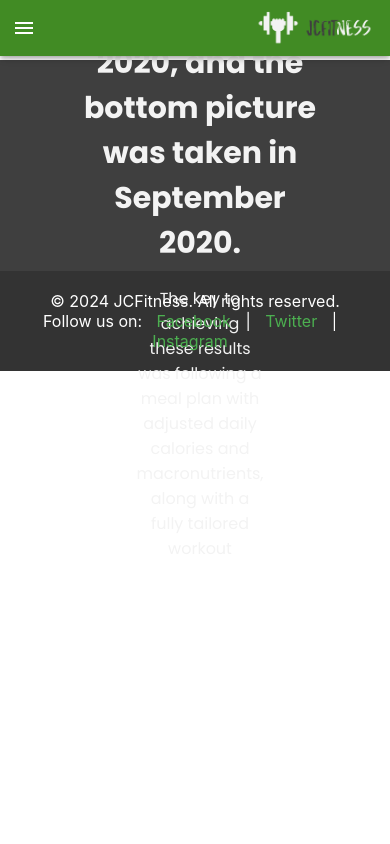
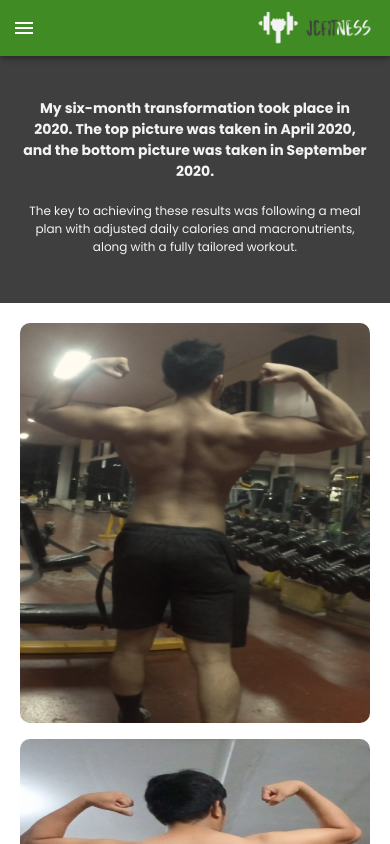
Before and after one commit to Caloy1218/FitnessWebsite, a React (Create React App) app in the folder Client/jcf-fitness/: page /transformations in a window 390 px wide. Shown: the top 844 px of the page. Built offline with nearby package versions, Linux system fonts and the light colour scheme.

Commit message:
Added Responsiveness transformation components.

```diff
--- a/Client/jcf-fitness/package.json
+++ b/Client/jcf-fitness/package.json
@@ -15,6 +15,8 @@
     "react-dom": "^18.3.1",
     "react-router-dom": "^6.24.1",
     "react-scripts": "5.0.1",
+    "react-slick": "^0.30.2",
+    "slick-carousel": "^1.8.1",
     "web-vitals": "^2.1.4"
   },
   "scripts": {
--- a/Client/jcf-fitness/src/components/Transformation/Transformation.css
+++ b/Client/jcf-fitness/src/components/Transformation/Transformation.css
@@ -1,22 +1,72 @@
-.transformation-container{
+.transformation-container {
     margin-top: 60px;
     font-family: 'Poppins', Arial, sans-serif;
-}
-.transformation-title{
-    height:25vh;
+  }
+
+  .transformation-title {
+    height: 25vh;
     display: flex;
     text-align: center;
     flex-direction: column;
     background: #3f3f3f;
-    justify-content:center;
+    justify-content: center;
     align-items: center;
     padding: 0 200px;
     color: #f3f3f3;
     gap: 20px;
-}
-.transformation-title h1{
-    font-size: 30px;
-}
-.transformation-title p{
+  }
 
-}
+  .transformation-title h1 {
+    font-size: 25px;
+  }
+
+  .transformation-title p {
+    font-size: 20px;
+  }
+
+  .transformation-pics {
+    padding: 20px;
+  }
+
+  .transformation-grid-item {
+    display: flex;
+    justify-content: center;
+    align-items: center;
+  }
+
+  .transformation-image {
+    width: 100%;
+    height: auto;
+    max-height: 400px; /* Adjust as needed */
+    object-fit: fill;
+    border-radius: 10px;
+  }
+
+  @media (max-width: 1250px) {
+    .transformation-title {
+      padding: 0 20px;
+    }
+  }
+
+  @media (max-width: 768px) {
+    .transformation-container {
+      margin-top: 50px;
+    }
+    .transformation-title {
+        height:30vh;
+    }
+    .transformation-title h1 {
+        font-size: 14px;
+      }
+
+      .transformation-title p {
+        font-size: 12px;
+      }
+      .transformation-image {
+        width: 100%;
+        height: auto;
+         /* Adjust as needed */
+        object-fit: fill;
+        border-radius: 10px;
+      }
+  }
--- a/Client/jcf-fitness/src/components/Transformation/Transformation.jsx
+++ b/Client/jcf-fitness/src/components/Transformation/Transformation.jsx
@@ -1,5 +1,6 @@
-// src/components/Transformations.js
 import React from 'react';
+import Grid from '@mui/material/Grid';
+import Box from '@mui/material/Box';
 import back from '../Assets/Transformation/back.png';
 import backfat from '../Assets/Transformation/backfat.jpg';
 import frontpic from '../Assets/Transformation/frontpic.png';
@@ -9,14 +10,33 @@ import sidefat from '../Assets/Transformation/sidefat.jpg';
 import sideback from '../Assets/Transformation/sideback.png';
 import sidebackfat from '../Assets/Transformation/sidebackfat1.jpg';
 import './Transformation.css';
+
+const images = [
+  { src: back, alt: 'Back' },
+  { src: backfat, alt: 'Back Fat' },
+  { src: frontpic, alt: 'Front' },
+  { src: frontfat, alt: 'Front Fat' },
+  { src: side, alt: 'Side' },
+  { src: sidefat, alt: 'Side Fat' },
+  { src: sideback, alt: 'Side Back' },
+  { src: sidebackfat, alt: 'Side Back Fat' },
+];
+
 const Transformations = () => {
   return (
-    <div className='transformation-container'>
-      <div className="transformation-title">
-        <h1>My six-month transformation took place in 2020. The top picture was taken in April 2020, and the bottom picture was taken in September 2020. </h1>
-        <p>The key to achieving these results was following a meal plan with adjusted daily calories and macronutrients, along with a fully tailored workout </p>
-      </div>
-    </div>
+    <Box className="transformation-container">
+      <Box className="transformation-title">
+        <h1>My six-month transformation took place in 2020. The top picture was taken in April 2020, and the bottom picture was taken in September 2020.</h1>
+        <p>The key to achieving these results was following a meal plan with adjusted daily calories and macronutrients, along with a fully tailored workout.</p>
+      </Box>
+      <Grid container spacing={2} className="transformation-pics">
+        {images.map((image, index) => (
+          <Grid item xs={12} sm={6} md={4} lg={3} key={index} className="transformation-grid-item">
+            <img src={image.src} alt={image.alt} className="transformation-image" />
+          </Grid>
+        ))}
+      </Grid>
+    </Box>
   );
 };
 
```
Also changed, not shown: 1 other file (tests, documents, lock files or other folders).
